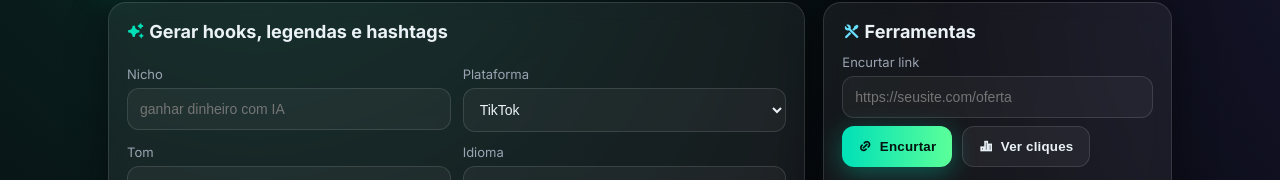
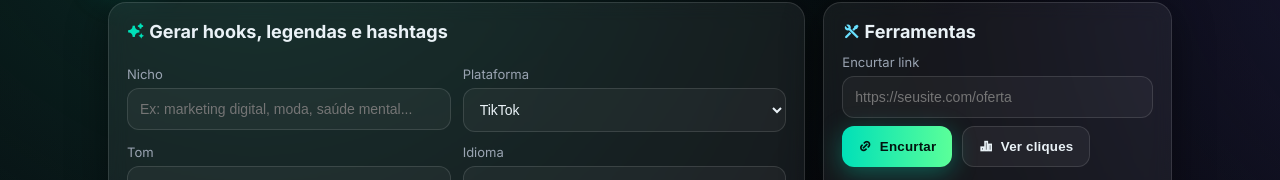
Before and after one commit to johnslade112/hookify-panel, a plain HTML site: page index.html in a window 1280 px wide. Shown: the part 110-290 px from the top of the page. Drawn offline with nearby package versions, Linux system fonts and the light colour scheme.

Commit message:
Update input placeholder for niche field

```diff
--- a/index.html
+++ b/index.html
@@ -138,7 +138,7 @@
         <div class="row">
           <div>
             <label>Nicho</label>
-            <input id="niche" placeholder="ganhar dinheiro com IA" />
+            <input id="niche" placeholder="Ex: marketing digital, moda, saúde mental..." />
           </div>
           <div>
             <label>Plataforma</label>
```
